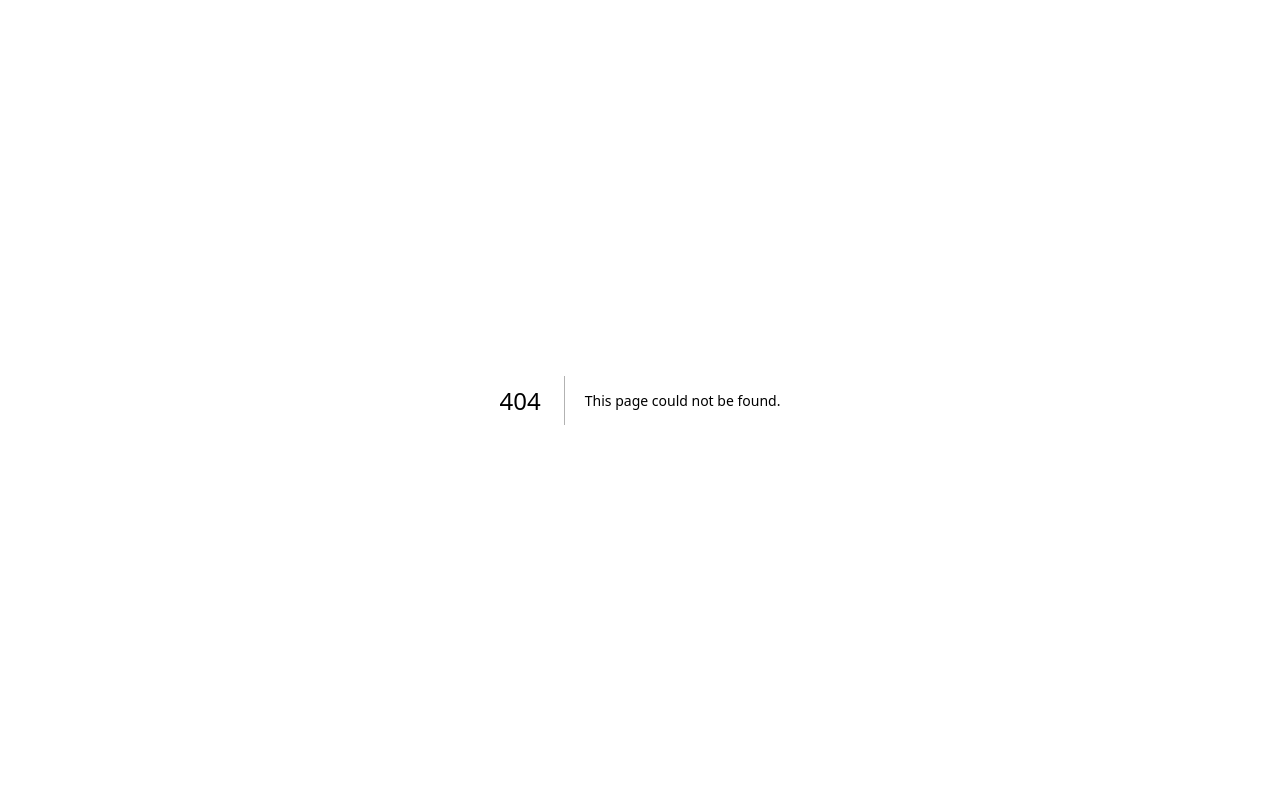
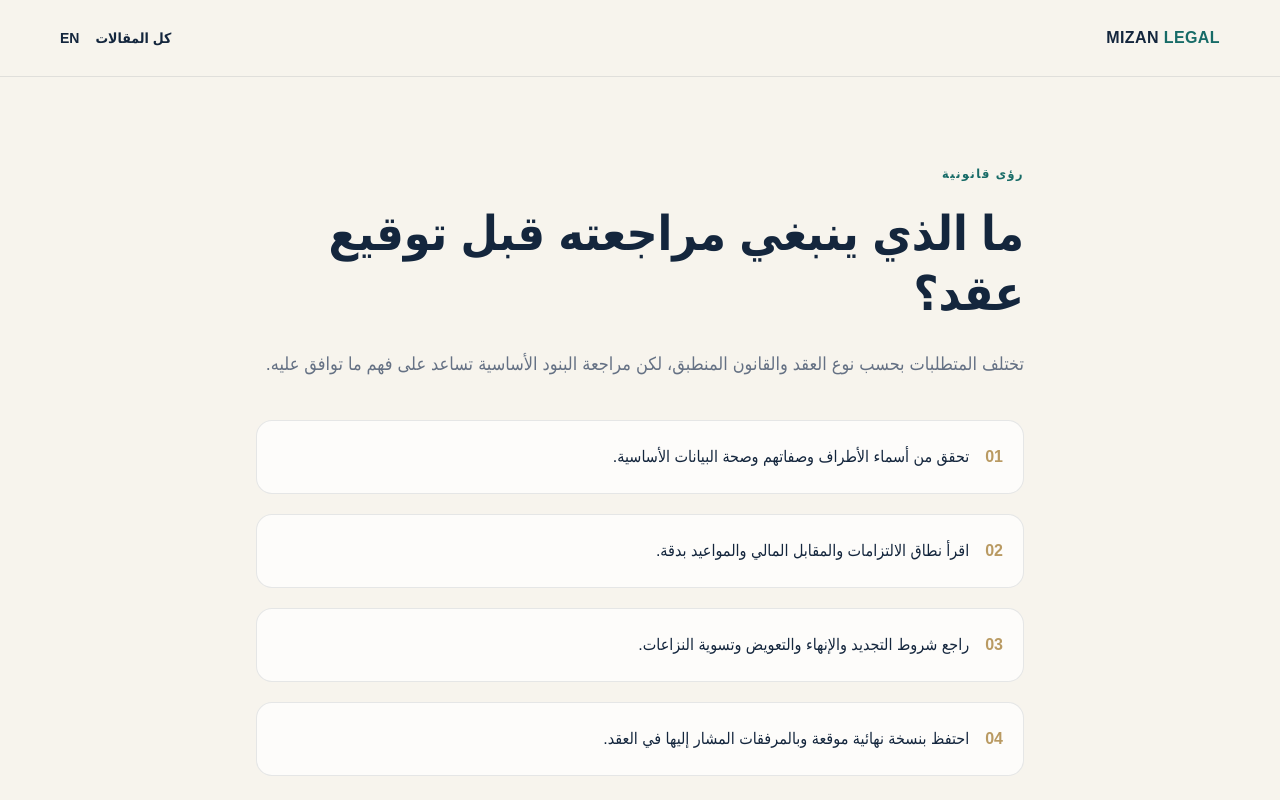
Before and after one commit to mahmoudSElsebaey/mizan-legal-platform, a Next.js app: page /ar/insights/before-signing-a-contract in a window 1280 px wide. Before the commit this address had no page. Shown: the top 800 px of the page. Built offline with nearby package versions, Linux system fonts and the light colour scheme.

Commit message:
feat(phase-2): add legal insight article pages

```diff
--- /dev/null
+++ b/src/app/[locale]/insights/[slug]/page.tsx
@@ -0,0 +1,19 @@
+import Link from "next/link";
+import { notFound } from "next/navigation";
+import { isLocale, locales } from "@/lib/i18n/config";
+import { articleDetails, insightsContent } from "@/lib/content/public-site";
+export function generateStaticParams() {
+  return locales.flatMap((locale) => insightsContent[locale].articles.map((article) => ({ locale, slug: article.slug })));
+}
+export default async function InsightArticlePage({ params }: { params: Promise<{ locale: string; slug: string }> }) {
+  const { locale, slug } = await params;
+  if (!isLocale(locale)) notFound();
+  const article = articleDetails[slug]?.[locale];
+  if (!article) notFound();
+  const ar = locale === "ar";
+  return <main className="min-h-screen">
+    <header className="border-b border-[#14263d]/10"><div className="container flex min-h-[76px] items-center justify-between"><Link className="font-black tracking-wide text-[#14263d]" href={"/" + locale}>MIZAN <span className="text-[#176b67]">LEGAL</span></Link><nav className="flex items-center gap-4 text-sm font-semibold"><Link href={"/" + locale + "/insights"}>{ar ? "كل المقالات" : "All insights"}</Link><Link href={locale === "ar" ? "/en/insights/" + slug : "/ar/insights/" + slug}>{ar ? "EN" : "عربي"}</Link></nav></div></header>
+    <article className="section"><div className="container max-w-3xl"><p className="eyebrow">{ar ? "رؤى قانونية" : "LEGAL INSIGHT"}</p><h1 className="mt-5 text-4xl font-black leading-tight sm:text-5xl">{article.title}</h1><p className="mt-6 text-lg leading-8 text-[#657184]">{article.intro}</p><ul className="mt-10 space-y-5">{article.points.map((point, i) => <li key={point} className="flex gap-4 rounded-2xl border border-[#14263d]/10 bg-white/70 p-5 leading-8"><span className="font-black text-[#b99a62]">0{i + 1}</span><span>{point}</span></li>)}</ul><p className="mt-8 rounded-2xl bg-[#e8e3d7] p-5 text-sm leading-7 text-[#657184]">{ar ? "هذا المحتوى عام للتوعية فقط، ولا يُعد رأيًا قانونيًا في حالة محددة. قد تختلف القواعد بحسب الاختصاص والوقائع." : "This is general educational content, not legal advice for a specific situation. Rules may differ by jurisdiction and facts."}</p><Link className="mt-8 inline-flex font-bold text-[#176b67]" href={"/" + locale + "/insights"}>← {ar ? "العودة إلى المقالات" : "Back to insights"}</Link></div></article>
+    <footer className="border-t border-[#14263d]/10 py-7"><div className="container text-xs text-[#657184]">{ar ? "المحتوى للتوعية العامة ولا يُعد استشارة قانونية." : "Content is for general education and is not legal advice."}</div></footer>
+  </main>;
+}
```
